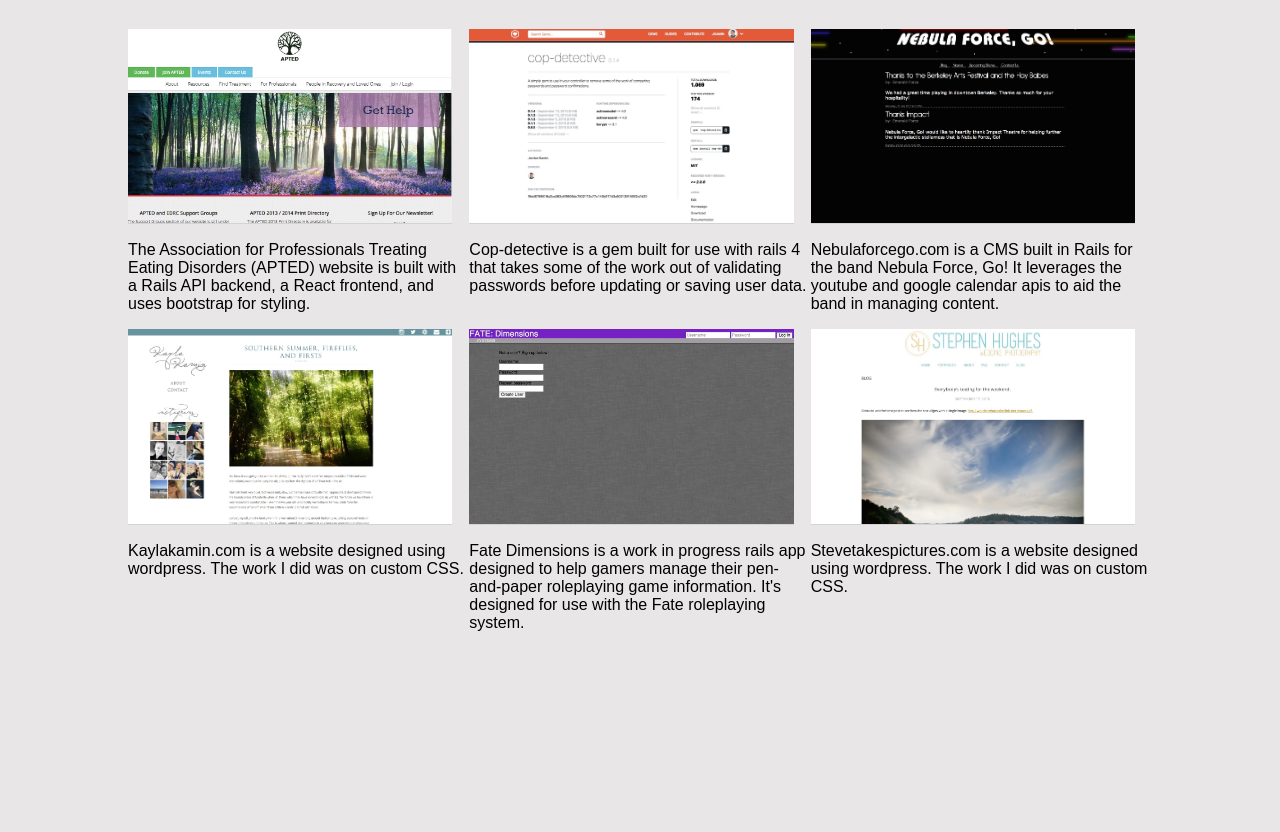
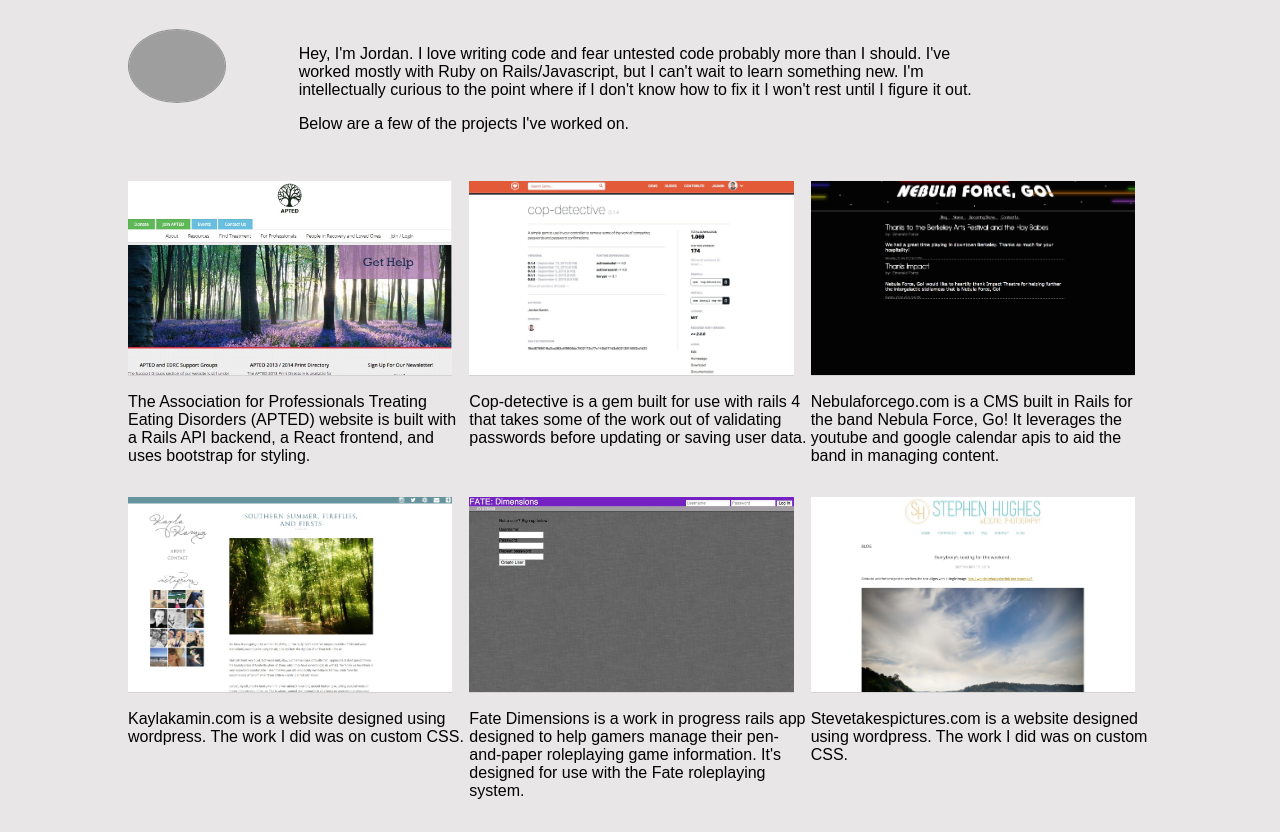
Before and after one commit to yhordi/yhordi.github.io, a plain HTML site: page index.html in a window 1280 px wide. Shown: the part 101-933 px from the top of the page. Before the commit the page ends 800 px from the top, so only its background shows below. Drawn offline with Linux system fonts and the light colour scheme; grey boxes are pictures that could not be loaded; a web font is replaced by a local one.

Commit message:
Adds portrait and blurb.

```diff
--- a/index.html
+++ b/index.html
@@ -30,6 +30,16 @@
     </div>
   </div>
   <div class='container'>
+    <div class='row'>
+      <div class='col span-2-d'>
+        <img id='pic' src='images/profile.png'/>
+      </div>
+      <div class='col span-8-d'>
+        <p>Hey, I'm Jordan. I love writing code and fear untested code probably more than I should. I've worked mostly with Ruby on Rails/Javascript, but I can't wait to learn something new. I'm intellectually curious to the point where if I don't know how to fix it I won't rest until I figure it out.</p>
+
+        <p>Below are a few of the projects I've worked on.</p>
+      </div>
+    </div>
     <div class="row">
     </div>
     <div class='row'>
--- a/stylesheets/style.css
+++ b/stylesheets/style.css
@@ -8,6 +8,12 @@
   src: url(../fonts/Avenir.ttc);
 }
 
+#pic{
+  width: 6em;
+  border-radius: 50%;
+  border: 1px solid #929292;
+}
+
 .top{
   text-align: center;
   font-family: 'Avenir', sans-serif;
@@ -15,7 +21,7 @@
   background-color: #628262;
   padding: .25em;
   margin-bottom: 1em;
-  border-bottom: .25em solid black;
+  border-bottom: .25em solid #929292;
 }
 
 .big-project{
--- a/stylesheets/trg.css
+++ b/stylesheets/trg.css
@@ -39,7 +39,7 @@
     set bottom padding if desired
 */
 .row {
-    padding-bottom: 0;
+    padding-bottom: 1em;
 }
 
 /*
```
Also changed, not shown: 1 other file.
